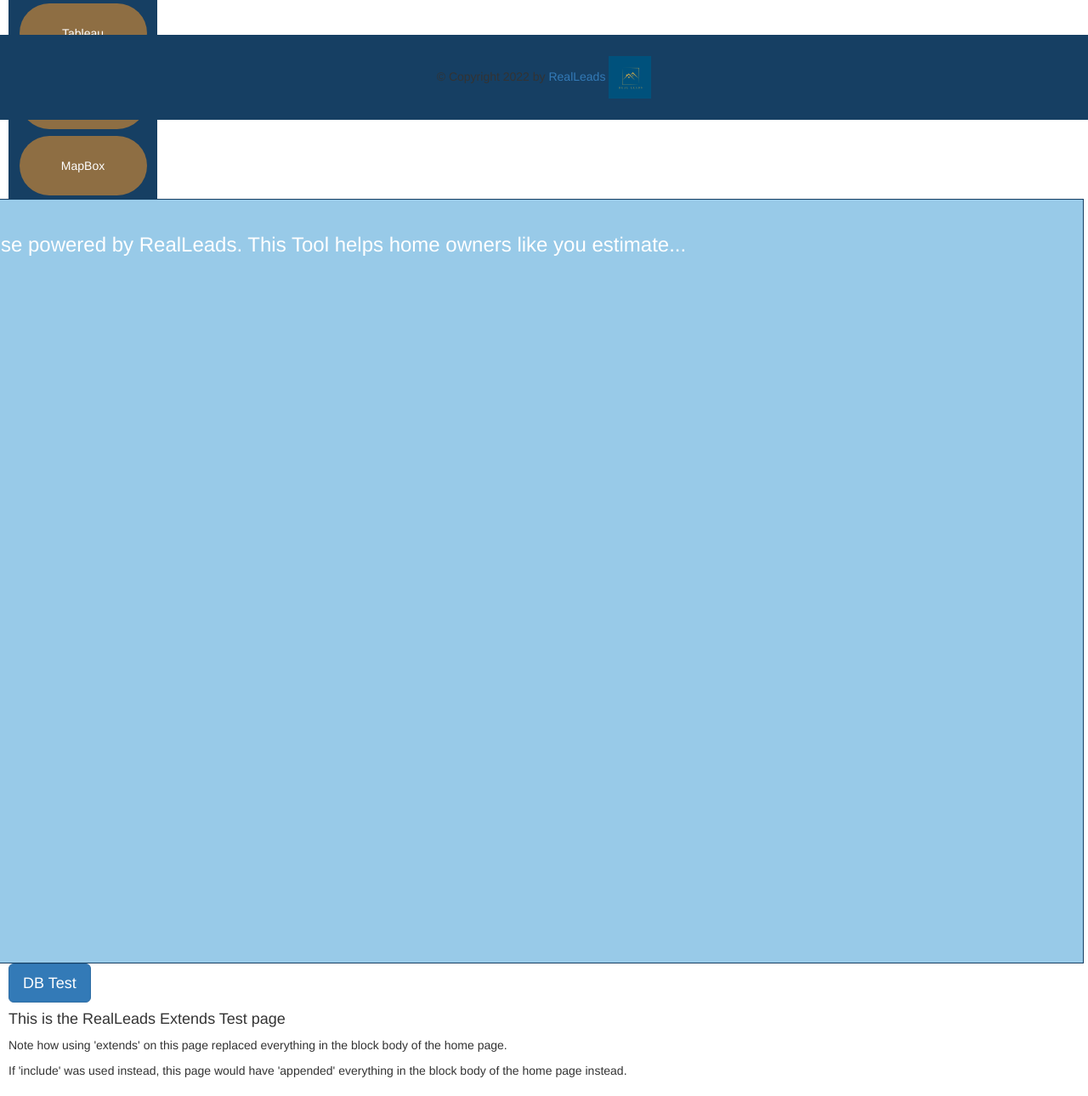
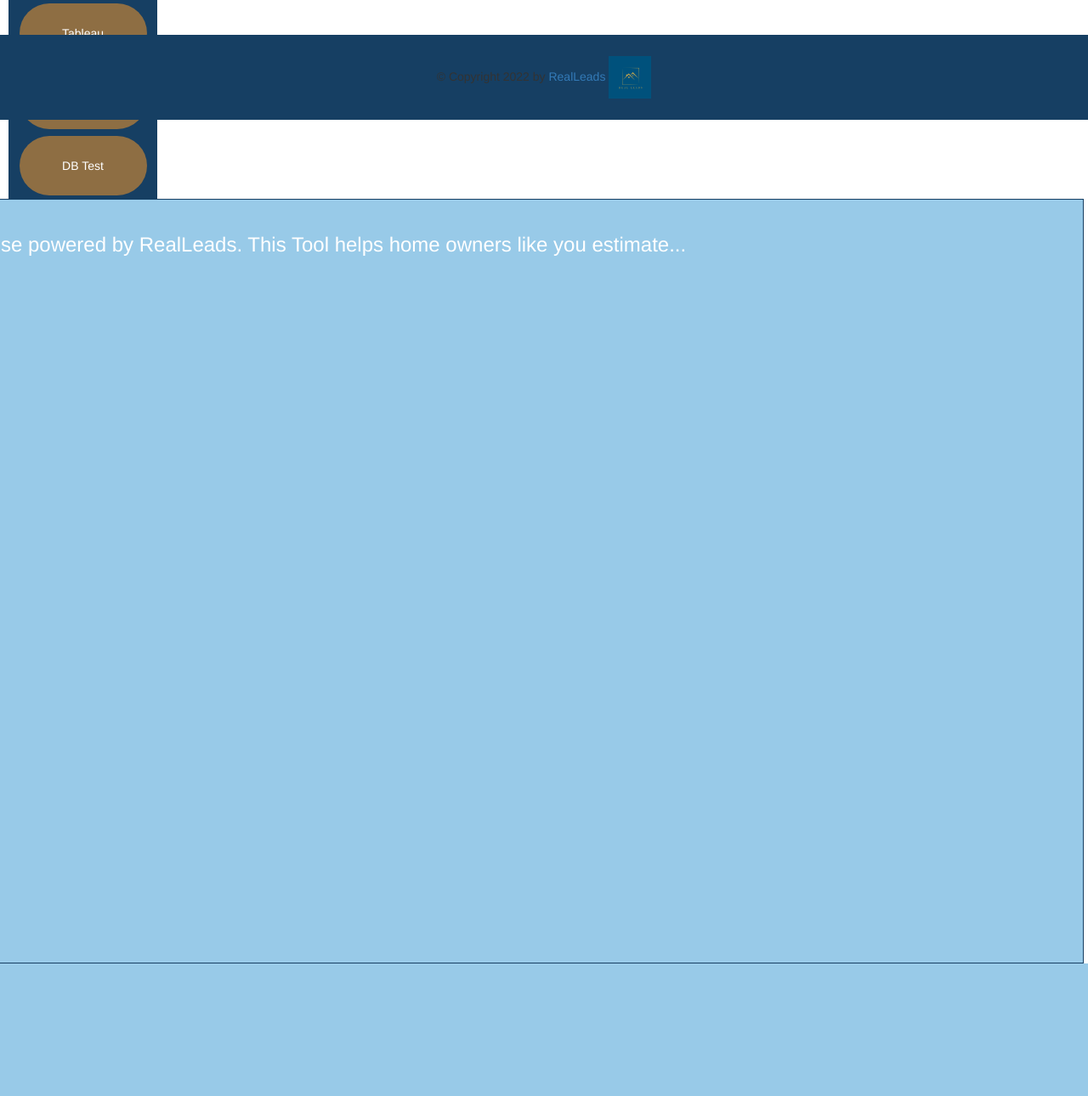
Before and after one commit to stefcenti2022/RealLeads, a Flask app: page /extends_test in a window 1280 px wide. Shown: the part 659-1949 px from the top of the page at 85% size. After the commit the page ends 1793 px from the top, so only its background shows below. Run offline with Flask 2, Linux system fonts and the light colour scheme; parts of the project's set-up code (start-up, migrations or seed data) failed here and were passed over; some libraries are stand-ins or nearby versions.

Commit message:
Adds base.html to hold base template info for all templates. Currently works for the following routes: home, db_test and more_info. The mapbox_test route is now more_info and the button has been replaced with the DB Test button in the base template.  Previous version of each route has an extention of .vx where x is a temp version number. If x==1, then it is the original version that works in the main branch.

```diff
--- a/app.py
+++ b/app.py
@@ -116,7 +116,7 @@
    # This route tests calling javascript scripts to retrive render
    # a map using the mapbox API.
    map, header = leads_map.get_map(mls_number)
-   return render_template("mapbox_test.html", map = map, header = header)
+   return render_template("more_info.html", map = map, header = header)
 
 
 if __name__ == "__main__":
--- /dev/null
+++ b/templates/base.html
@@ -0,0 +1,114 @@
+<!---------------------------------------------------------------------
+*
+* Name: base.html
+*
+* Description:
+* This page is a TEST dashboard for all other pages in the RealLeads
+* Flask application.
+*
+* Purpose:
+* It's purpose is to allow developers to add a new routes to and
+* new html pages for testing flask routing with different types of data
+* instead of adding unnecessary funtionality to the main application.
+*
+* To a New Route:
+* - Add a new button to test the new route below.
+* - Create a new <route_name>.html file in the templates folder.
+* - Add code to the new template that will be rendered using flask.
+* - In app.py add the new route and code to render the new template.
+*
+* NOTE: The body of the home page is below the buttons used for testing.
+* When a test button is clicked, flask will go to the route and render
+* the new template in the body section of the home page below the buttons.
+*
+----------------------------------------------------------------------->
+<!DOCTYPE html>
+<html lang="en">
+  <head>
+    <meta charset="UTF-8" />
+    <meta http-equiv="X-UA-Compatible" content="IE=edge" />
+    <meta name="viewport" content="width=device-width, initial-scale=1.0" />
+    <title>RealLeads</title>
+    <link
+      rel="stylesheet"
+      href="https://maxcdn.bootstrapcdn.com/bootstrap/3.3.7/css/bootstrap.min.css"
+    />
+
+    <!-- Leaflet CSS -->
+    <link
+      rel="stylesheet"
+      href="https://unpkg.com/leaflet@1.9.2/dist/leaflet.css"
+      integrity="sha256-sA+zWATbFveLLNqWO2gtiw3HL/lh1giY/Inf1BJ0z14="
+      crossorigin=""
+    />
+    <!-- d3 JavaScript -->
+    <script src="https://d3js.org/d3.v5.min.js"></script>
+    <!-- Our CSS -->
+    <link rel="stylesheet" type="text/css" href="/static/css/style.css" />
+  </head>
+  <body>
+    <div class="jumbotron1">
+      <div class="content1">
+        <h1 class="display-4">HOMEWISE - home page
+          <img class="headerlogo" src="/static/images/logo.png" alt="My Image" />
+        </h1>
+        <h6 class="display-4" style="text-align:center">powered by RealLeads</h6>
+      </div>
+    </div>
+    </div>
+
+
+    <div class="main">
+
+      <div class="control-panel">
+        <div class="controlmenu">
+          <h3>Menu</h3>
+        </div>
+        <button class="nav-button" onclick="">
+          <a class="nav-link active" href="{{ url_for('home') }}">Home</a>
+        </button>
+        <button class="nav-button">
+          <a class="nav-link active" href="{{ url_for('YourHome') }}">Your Home</a>
+        </button>
+        <button class="nav-button">
+          <a class="nav-link active" href="{{ url_for('MyListPrice') }}">My List Price</a>
+        </button>
+        <button class="nav-button">
+          <a class="nav-link active" href="{{ url_for('ExpectedPrice') }}">My Expected Sold Price</a>
+
+        </button>
+        <button class="nav-button">
+          <a class="nav-link active" href="{{ url_for('DaysOnMarket') }}">My Expected Days On Market</a>
+
+        </button>
+        <button class="nav-button">
+          <a class="nav-link active" href="{{ url_for('MyAgent') }}">My Agent</a>
+
+        </button>
+        <button class="nav-button">
+          <a class="nav-link active" href="{{ url_for('tableau_test', story_id = 1) }}">Tableau</a>
+
+        </button>
+        <button class="nav-button">
+          <a class="nav-link active" href="{{ url_for('mapbox_test_eq') }}">MapBox</a>
+
+        </button>
+        <button class="nav-button">
+          <a class="nav-link active" href="{{ url_for('db_test', mls_number = 'DENC518086') }}">DB Test</a>
+
+        </button>
+      </div>
+
+      <div class="main-section" class="content">
+
+        {% block content %}
+
+        {% endblock %}
+
+      </div>
+
+    </div>
+
+  </body>
+  {% include 'footer.html' %}
+</html>
--- a/templates/db_test.html
+++ b/templates/db_test.html
@@ -7,7 +7,7 @@
 * the data returned in template.
 *
 ----------------------------------------------------------------------->
-{% extends 'home.html' %} {% block body %}
+{% extends 'base.html' %} {% block content %}
 
 <h4>Test for Retrieving DB Data</h4>
 
--- a/templates/home.html
+++ b/templates/home.html
@@ -22,106 +22,10 @@
 * the new template in the body section of the home page below the buttons.
 *
 ----------------------------------------------------------------------->
-<!DOCTYPE html>
-<html lang="en">
-  <head>
-    <meta charset="UTF-8" />
-    <meta http-equiv="X-UA-Compatible" content="IE=edge" />
-    <meta name="viewport" content="width=device-width, initial-scale=1.0" />
-    <title>RealLeads</title>
-    <link
-      rel="stylesheet"
-      href="https://maxcdn.bootstrapcdn.com/bootstrap/3.3.7/css/bootstrap.min.css"
-    />
-
-    <!-- Leaflet CSS -->
-    <link
-      rel="stylesheet"
-      href="https://unpkg.com/leaflet@1.9.2/dist/leaflet.css"
-      integrity="sha256-sA+zWATbFveLLNqWO2gtiw3HL/lh1giY/Inf1BJ0z14="
-      crossorigin=""
-    />
-    <!-- d3 JavaScript -->
-    <script src="https://d3js.org/d3.v5.min.js"></script>
-    <!-- Our CSS -->
-    <link rel="stylesheet" type="text/css" href="/static/css/style.css" />
-  </head>
-  <body>
-    <div class="jumbotron1">
-      <div class="content1">
-        <h1 class="display-4">HOMEWISE - home page
-          <img class="headerlogo" src="/static/images/logo.png" alt="My Image" />
-        </h1>
-        <h6 class="display-4" style="text-align:center">powered by RealLeads</h6>
-      </div>
-    </div>
-    </div>
-    <div class="main">
-      <div class="control-panel">
-        <div class="controlmenu">
-          <h3>Menu</h3>
-        </div>
-        <button class="nav-button" onclick="">
-          <a class="nav-link active" href="{{ url_for('home') }}">Home</a>
-        </button>
-        <button class="nav-button">
-          <a class="nav-link active" href="{{ url_for('YourHome') }}">Your Home</a>
-        </button>
-        <button class="nav-button">
-          <a class="nav-link active" href="{{ url_for('MyListPrice') }}">My List Price</a>
-        </button>
-        <button class="nav-button">
-          <a class="nav-link active" href="{{ url_for('ExpectedPrice') }}">My Expected Sold Price</a>
-
-        </button>
-        <button class="nav-button">
-          <a class="nav-link active" href="{{ url_for('DaysOnMarket') }}">My Expected Days On Market</a>
-
-        </button>
-        <button class="nav-button">
-          <a class="nav-link active" href="{{ url_for('MyAgent') }}">My Agent</a>
-
-        </button>
-        <button class="nav-button">
-          <a class="nav-link active" href="{{ url_for('tableau_test', story_id = 1) }}">Tableau</a>
-
-        </button>
-        <button class="nav-button">
-          <a class="nav-link active" href="{{ url_for('mapbox_test') }}">MapBox</a>
-
-        </button>
-        <button class="nav-button">
-          <a class="nav-link active" href="{{ url_for('mapbox_test_eq') }}">MapBox</a>
-
-        </button>
-
-
-      </div>
-      <div class="main-section">
-        <br>
-        <h3 class="title">Welcome to HomeWise powered by RealLeads. This Tool helps home owners like you estimate...</h3>
-
-      </div>
-
-
-  <div id="mapid"></div>
-
-    <a
-      class="btn btn-primary btn-lg btn3d"
-      href="{{ url_for('db_test', mls_number = 'DENC518086') }}"
-      role="button"
-    >
-      DB Test
-    </a>
-
-
-    {% block body %}
-
-    <h4>This is the RealLeads Home page.</h4>
-    <!-- This is the div that holds our map -->
-
-
-    {% endblock %}
-  </body>
-  {% include 'footer.html' %}
-</html>
+{% extends 'base.html' %} {% block content %}
+<br />
+<h3 class="title">
+  Welcome to HomeWise powered by RealLeads. This Tool helps home owners like you
+  estimate...
+</h3>
+{% endblock %}
--- a/templates/mapbox_test.html
+++ b/templates/more_info.html
@@ -11,7 +11,7 @@
  *
  -->
 
-{% extends 'home.html' %} {% block body %}
+{% extends 'base.html' %} {% block content %}
 <html>
   <body style="font-family: arial, sans-serif">
     <h1>{{header}}</h1>
```
Also changed, not shown: 2 other files.
